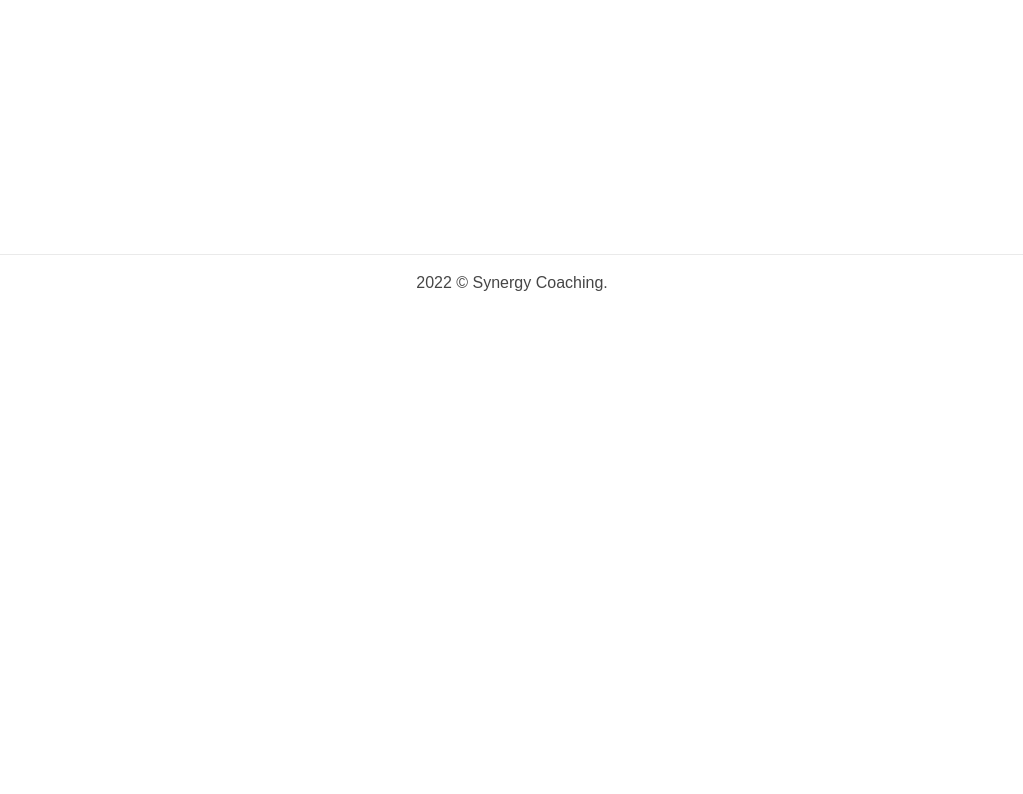
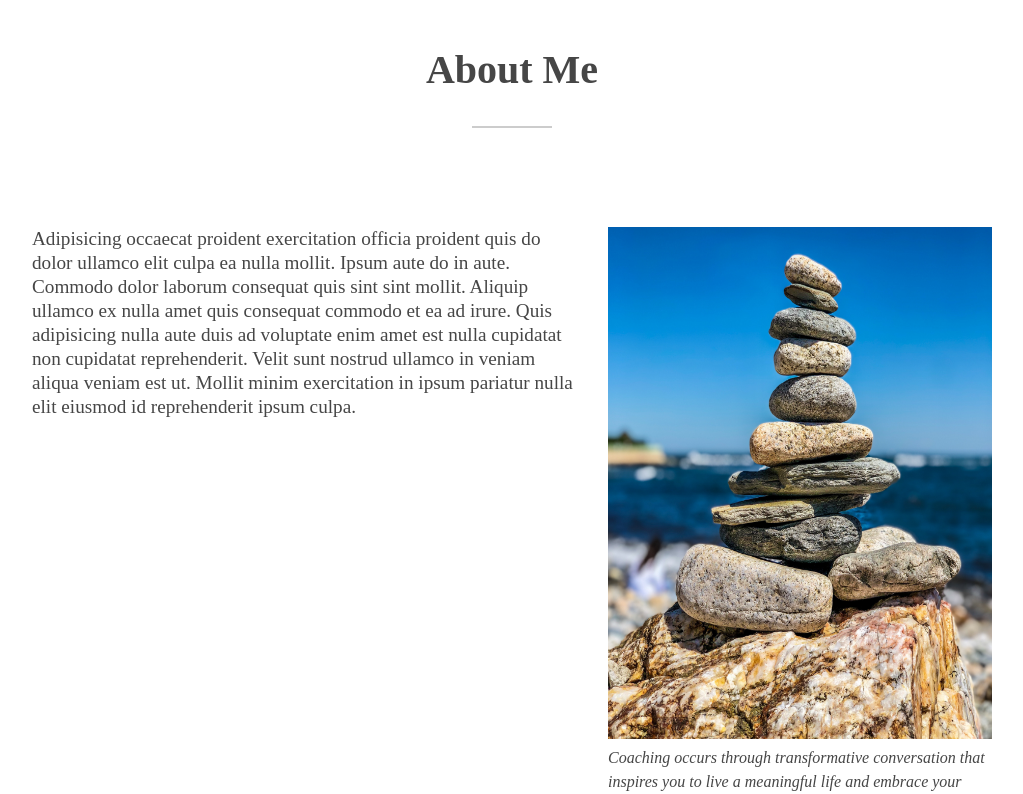
Before and after one commit to tbguest/synergy-coaching, a Next.js app: page /about in a window 1280 px wide. Before the commit this address had no page. Shown: the part 626-1420 px from the top of the page, without its empty margins (128-1151 px from the left). Before the commit the page ends 937 px from the top, so only its background shows below. Built offline with nearby package versions, Linux system fonts and the light colour scheme; a web font is replaced by a local one.

Commit message:
Add about and accommodations pages

```diff
--- a/components/Navbar/NavMenu/NavMenu.module.css
+++ b/components/Navbar/NavMenu/NavMenu.module.css
@@ -10,7 +10,7 @@
   padding: 1.5rem;
 }
 
-@media (min-width: 1200px) {
+@media (min-width: 1600px) {
   .container {
     display: none;
   }
--- a/components/Navbar/Navbar.jsx
+++ b/components/Navbar/Navbar.jsx
@@ -28,8 +28,14 @@ const Navbar = () => {
       <Link href={"/coaching"}>
         <a className={styles.nav_link}>Coaching</a>
       </Link>
+      <Link href={"/about"}>
+        <a className={styles.nav_link}>About</a>
+      </Link>
       <Link href={"/retreats"}>
         <a className={styles.nav_link}>Wellness Retreats</a>
+      </Link>
+      <Link href={"/accommodations"}>
+        <a className={styles.nav_link}>Accommodations</a>
       </Link>
       <Link href={"/contact"}>
         <a className={styles.nav_link}>Contact</a>
--- a/components/Navbar/Navbar.module.css
+++ b/components/Navbar/Navbar.module.css
@@ -70,7 +70,7 @@
   font-size: 2.3rem;
 }
 
-@media (min-width: 1200px) {
+@media (min-width: 1600px) {
   .nav_brand h1 {
     font-size: 2rem;
   }
--- /dev/null
+++ b/pages/about.jsx
@@ -0,0 +1,41 @@
+import styles from "../styles/Page.module.css";
+import Image from "next/image";
+
+export default function About() {
+  return (
+    <div className={styles.container}>
+      <div className={styles.image_header_surf}></div>
+      <div className={styles.content_title}>
+        <h1>About Me</h1>
+        <hr className={styles.hr} />
+      </div>
+      <div className={styles.content}>
+        <div className={styles.content_text}>
+          <p>
+            Adipisicing occaecat proident exercitation officia proident quis do
+            dolor ullamco elit culpa ea nulla mollit. Ipsum aute do in aute.
+            Commodo dolor laborum consequat quis sint sint mollit. Aliquip
+            ullamco ex nulla amet quis consequat commodo et ea ad irure. Quis
+            adipisicing nulla aute duis ad voluptate enim amet est nulla
+            cupidatat non cupidatat reprehenderit. Velit sunt nostrud ullamco in
+            veniam aliqua veniam est ut. Mollit minim exercitation in ipsum
+            pariatur nulla elit eiusmod id reprehenderit ipsum culpa.
+          </p>
+        </div>
+        <div className={styles.content_image}>
+          <Image
+            width={960}
+            height={1280}
+            src={"/rocks.jpg"}
+            alt={"Stacked rocks beside the ocean"}
+            className={styles.image}
+          />
+          <em>
+            Coaching occurs through transformative conversation that inspires
+            you to live a meaningful life and embrace your potential.
+          </em>
+        </div>
+      </div>
+    </div>
+  );
+}
```
Also changed, not shown: components/Navbar/NavMenu/NavMenu.jsx (+14 -0 lines), pages/accommodations.jsx (added, +39 -0 lines).
